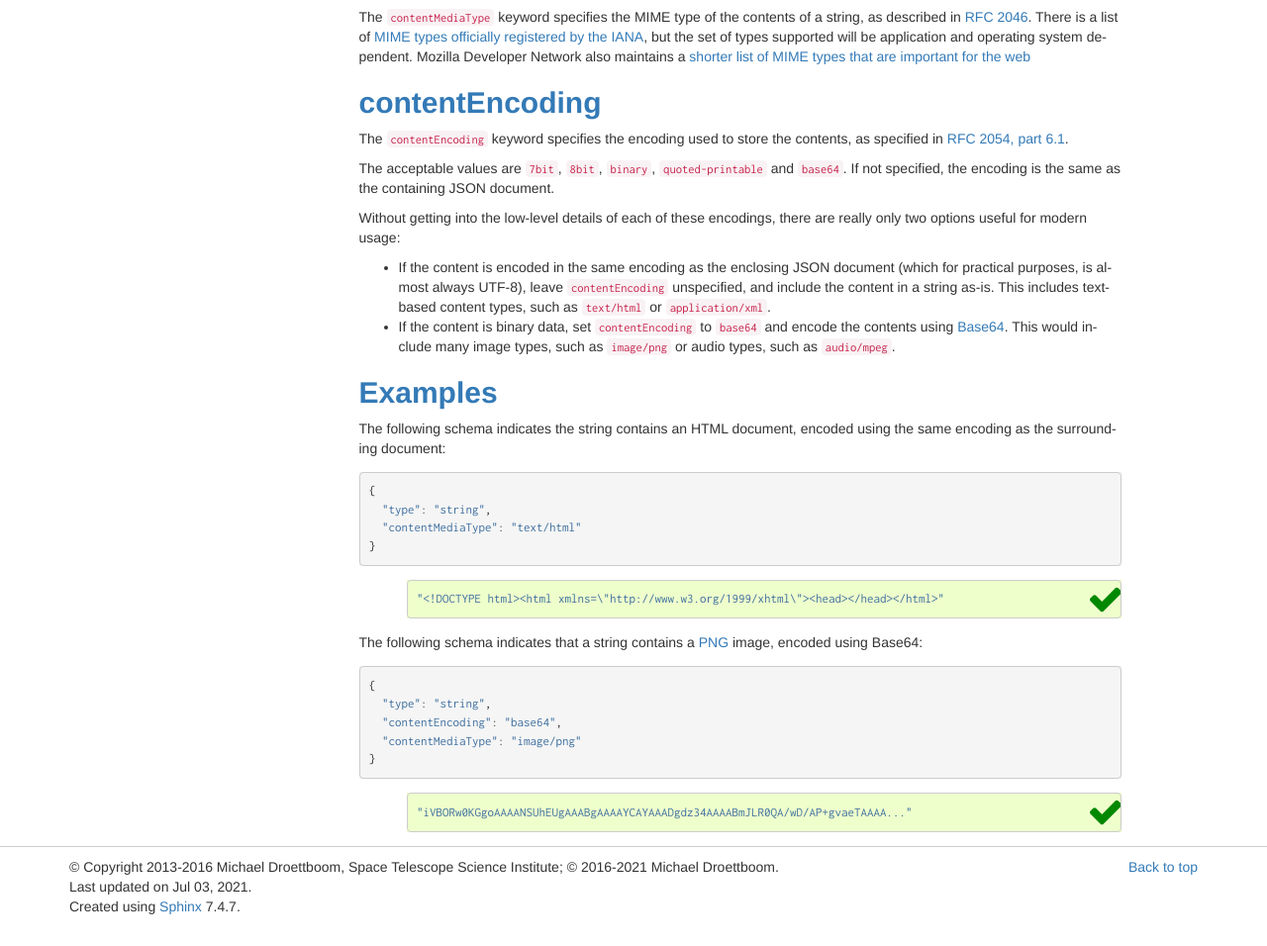
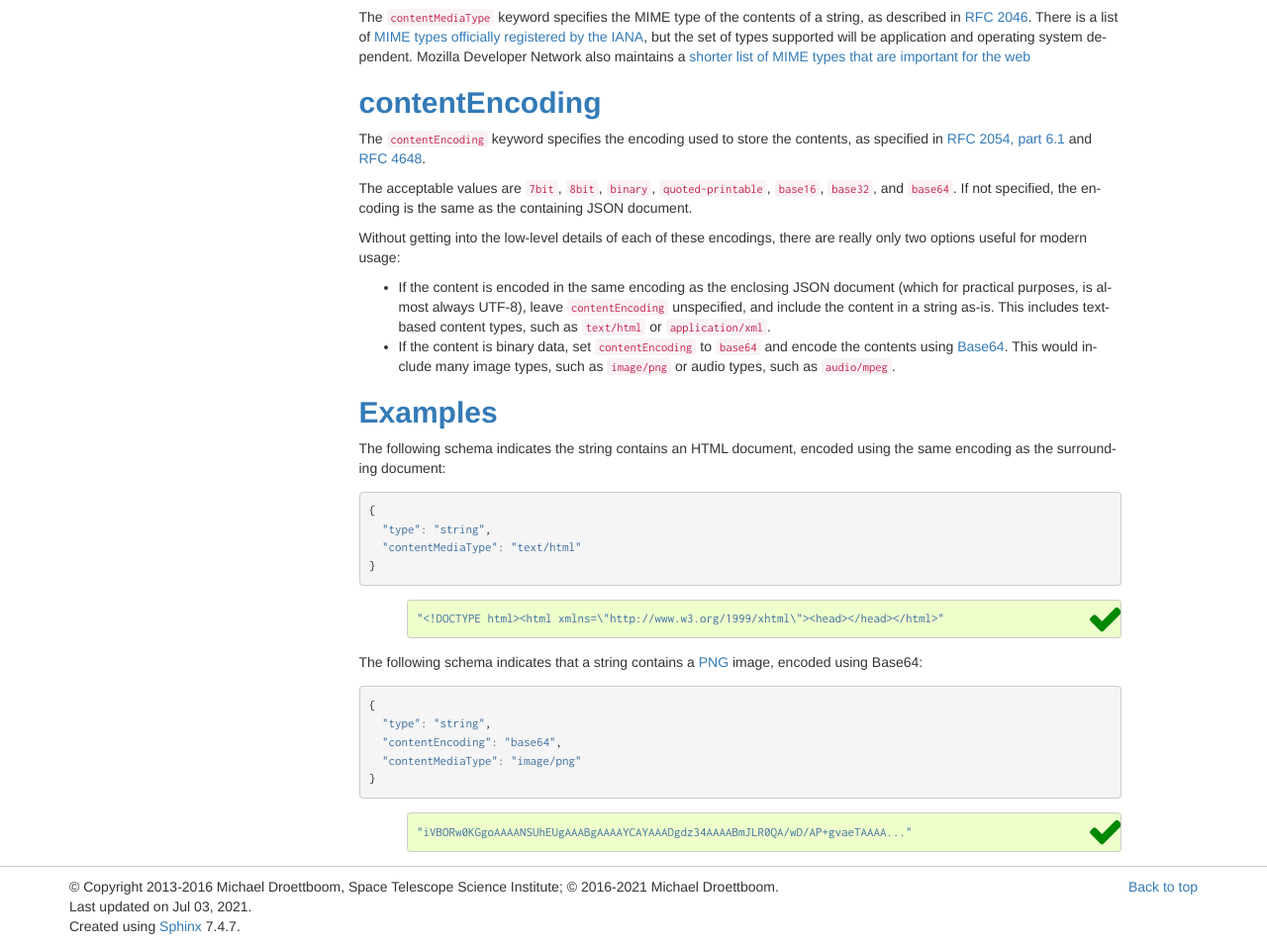
Before and after one commit to json-schema-org/understanding-json-schema, a Sphinx documentation site: the page built from source/reference/non_json_data.rst, in a window 1280 px wide and 1318 px high. Shown: the part 362-1318 px from the top of the window at 99% size. Built offline with Sphinx 7.4.7, drawn with Linux system fonts in a browser that asks for light colours; some web fonts are replaced; pages that are not in the unit, such as notebooks, are missing from menus.

```diff
--- a/source/reference/non_json_data.rst
+++ b/source/reference/non_json_data.rst
@@ -43,11 +43,12 @@ contentEncoding
 
 The ``contentEncoding`` keyword specifies the encoding used to store the
 contents, as specified in `RFC 2054, part 6.1
-<https://tools.ietf.org/html/rfc2045>`_.
+<https://tools.ietf.org/html/rfc2045>`_ and `RFC 4648
+<https://datatracker.ietf.org/doc/html/rfc4648>`_.
 
-The acceptable values are ``7bit``, ``8bit``, ``binary``, ``quoted-printable``
-and ``base64``. If not specified, the encoding is the same as the containing
-JSON document.
+The acceptable values are ``7bit``, ``8bit``, ``binary``,
+``quoted-printable``, ``base16``, ``base32``, and ``base64``. If not
+specified, the encoding is the same as the containing JSON document.
 
 Without getting into the low-level details of each of these encodings, there are
 really only two options useful for modern usage:
```
